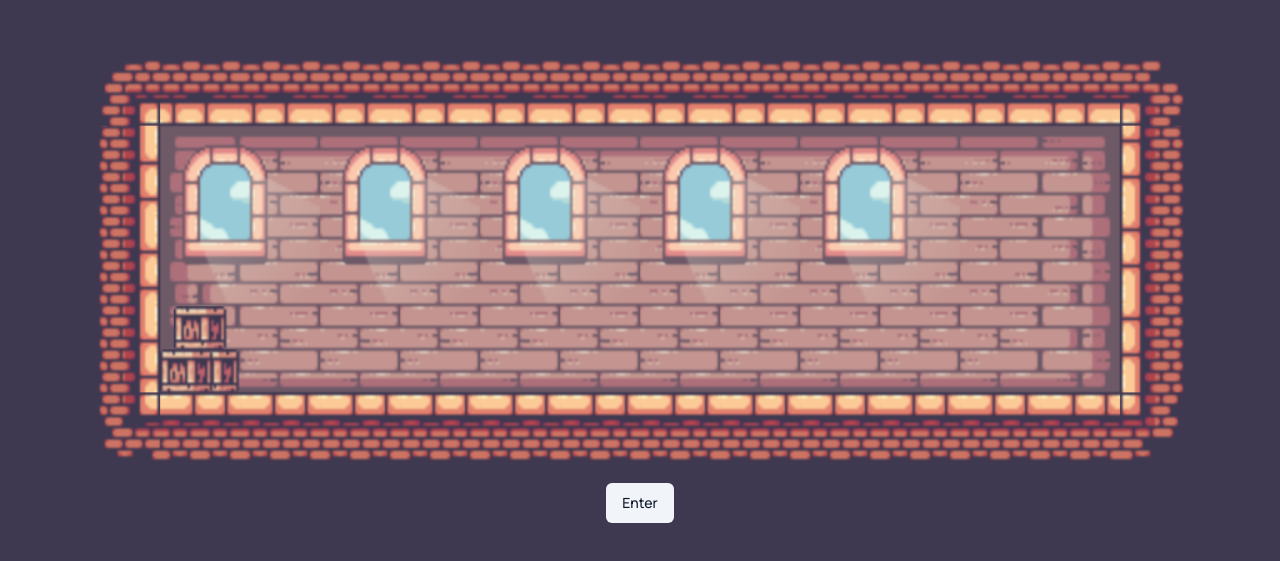
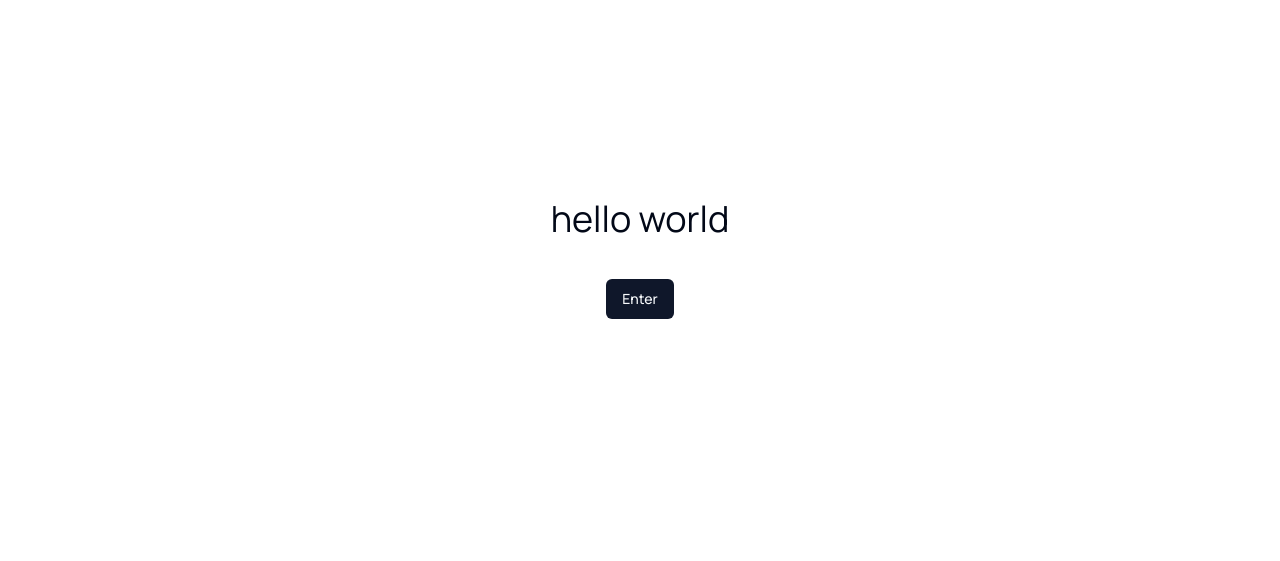
Before and after one commit to penguinboots/portfolio-v3, a Next.js app: page / in a window 1280 px wide. Shown: the part 141-702 px from the top of the page. Built offline with nearby package versions, Linux system fonts and the light colour scheme.

Commit message:
rebuild landing

```diff
--- a/app/(dashboard)/projects/layout.tsx
+++ b/app/(dashboard)/projects/layout.tsx
@@ -1,7 +1,6 @@
 const ProjectsLayout = ({ children }: { children: React.ReactNode }) => {
   return (
     <div>
-      <div>Project LAYOUT</div>
       {children}
     </div>
   );
--- a/app/(landing)/page.tsx
+++ b/app/(landing)/page.tsx
@@ -1,16 +1,14 @@
 "use client";
-
-import Game from "@/components/Game";
 import { Button } from "@/components/ui/button";
 import Link from "next/link";
 
 export default function Landing() {
   return (
-    <div className="h-full">
-      <Game />
-      <div className="absolute bottom-24 flex justify-center w-full p-10">
+    <div className="fixed h-full w-full">
+      <div className="h-full flex flex-col items-center justify-center w-full p-10 gap-10">
+        <h1 className="text-4xl">hello world</h1>
         <Link href="/home">
-          <Button variant="secondary">Enter</Button>
+          <Button>Enter</Button>
         </Link>
       </div>
     </div>
--- a/components/Game.tsx
+++ /dev/null
@@ -1,32 +0,0 @@
-"use client";
-
-import { useEffect, useRef } from "react";
-
-const Game = () => {
-  const canvasRef = useRef<HTMLCanvasElement | null>(null);
-
-  useEffect(() => {
-    const canvas = canvasRef.current;
-    if (canvas) {
-      const c = canvas.getContext("2d");
-
-      if (c) {
-        const image = new Image();
-        image.src = "/placeholders/1.png";
-
-        image.onload = () => {
-          canvas.width = image.width;
-          canvas.height = image.height;
-
-          c.drawImage(image, 0, 0, image.width, image.height);
-        };
-      }
-    }
-  }, []);
-
-  return (
-    <canvas ref={canvasRef} className="absolute h-full w-full bg-slate-500" />
-  );
-};
-
-export default Game;
```
